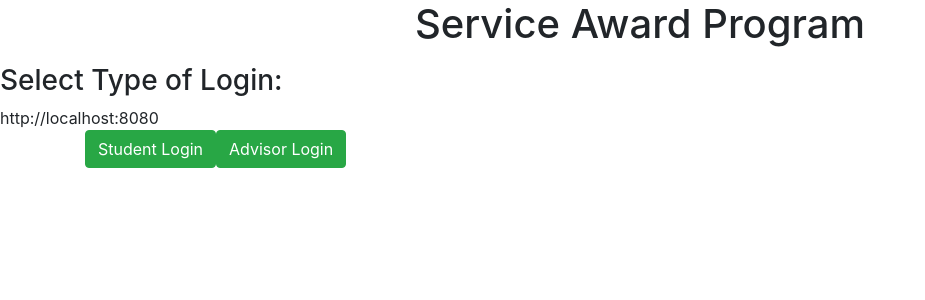
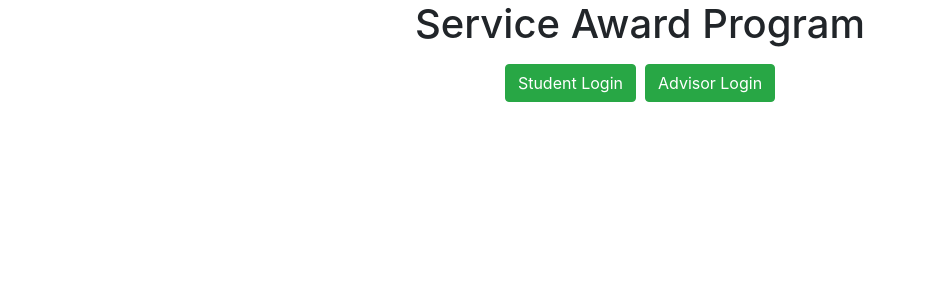
Before and after one commit to sidvijay2004/Service-Award-Program, a React (Create React App) app in the folder frontend/: page / in a window 1280 px wide. Shown: the top 300 px of the page, without its empty margins (0-925 px from the left). Built offline with nearby package versions, Linux system fonts and the light colour scheme.

Commit message:
Aesthetics

```diff
--- a/frontend/src/component/ListStudentLogs.jsx
+++ b/frontend/src/component/ListStudentLogs.jsx
@@ -157,14 +157,14 @@ class ListStudentLogs extends Component {
 
                         </div>
 
-                        <div className="row">
-                            <button className="btn btn-success" onClick={this.addStudentLogClicked}>Add</button>
-
-                        </div>
 
                         <div>
+                        <p align="center">
+                        <button className="btn btn-success" onClick={this.addStudentLogClicked}>Add</button>
+                        &nbsp;&nbsp;&nbsp;
+                        <button className="btn btn-success" onClick={this.updateStudentProfile}>Modify Profile</button>
+                        </p>
 
-                            <button className="btn btn-success" onClick={this.updateStudentProfile}>Modify Profile</button>
 
                         </div>
 
--- a/frontend/src/component/ListStudents.jsx
+++ b/frontend/src/component/ListStudents.jsx
@@ -184,12 +184,12 @@
               </div>
 
 
-              <div className="row">
+              <p align="center">
                 <button className="btn btn-success" onClick={this.addStudentClicked}>Add</button>
-              </div>
-              <div className="row">
+                &nbsp;&nbsp;&nbsp;
                 <button className="btn btn-success" onClick={this.studAwardClicked}>Student Award Report</button>
-              </div>
+                </p>
+
 
             </div>
           </div>
--- a/frontend/src/component/StartPage.jsx
+++ b/frontend/src/component/StartPage.jsx
@@ -34,15 +34,18 @@ class StartPage extends Component {
     return (
       //<div>
       <div>
-          <h3>Select Type of Login:</h3>
-          {UserProfile.getBackendHost()}
           <div className="container">
               <Formik>
                   {
                       (props) => (
                           <Form>
+                              <p align="center">
+
                               <button className="btn btn-success" onClick={() => this.studLogin()}>Student Login</button>
+                              &nbsp;&nbsp;
                               <button className="btn btn-success" onClick={() => this.adLogin()}>Advisor Login</button>
+
+                              </p>
                           </Form>
                       )
                   }
```
